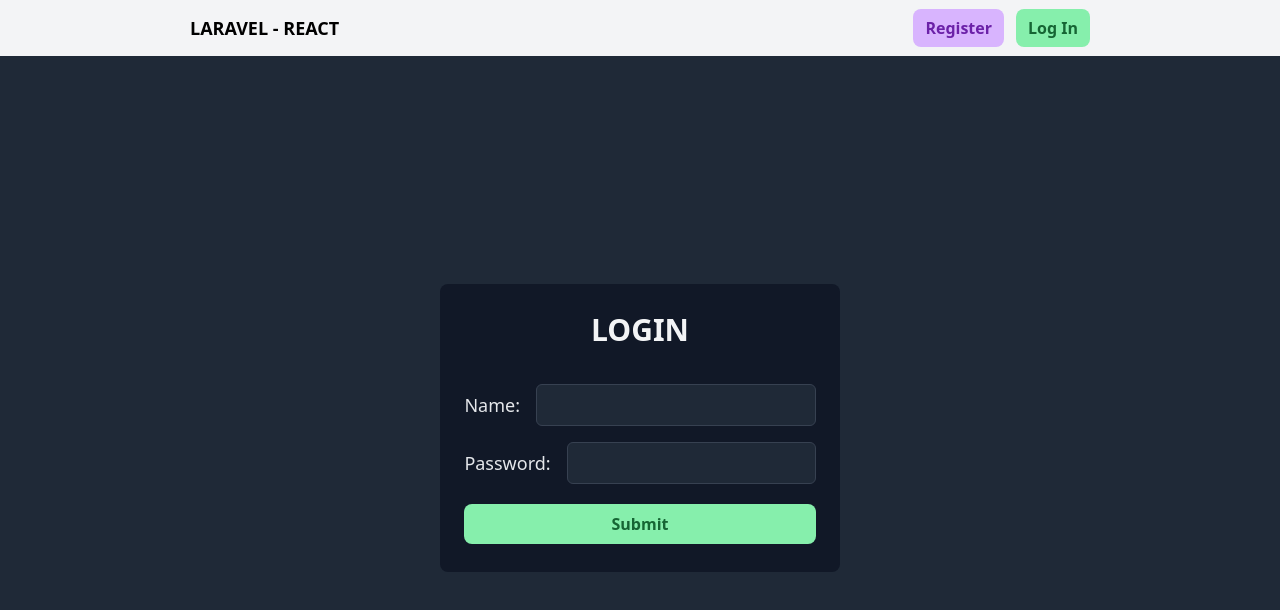
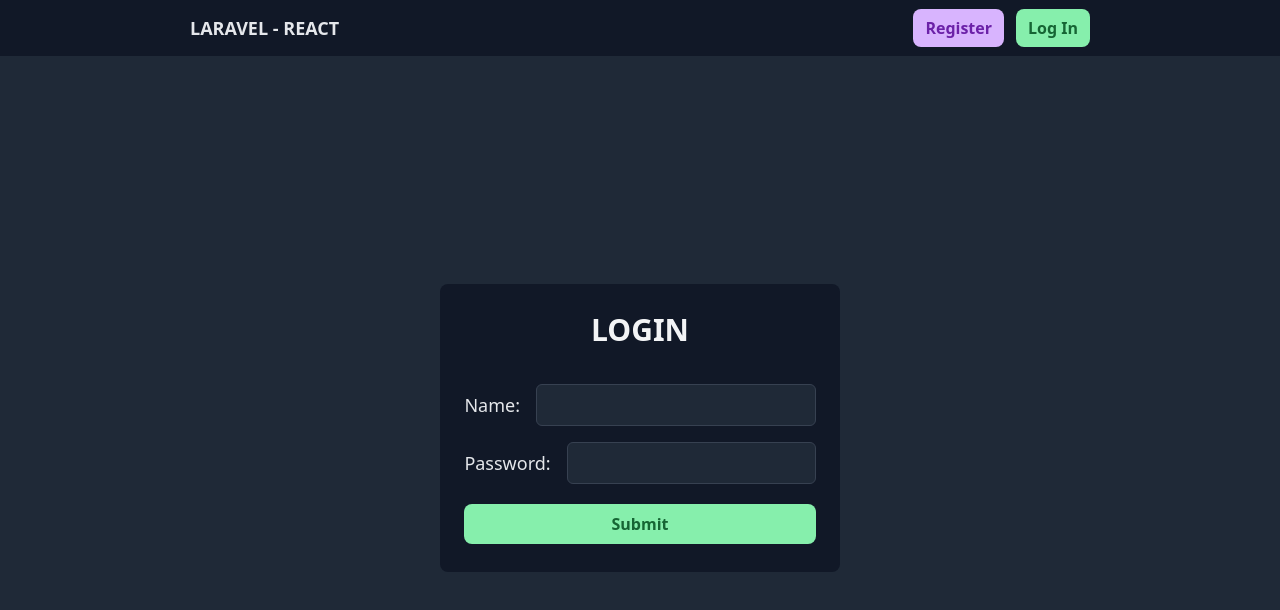
Before and after one commit to dgox16/react_laravel, a React (Vite) app in the folder frontend/: page /login in a window 1280 px wide. Shown: the top 610 px of the page. Built offline with nearby package versions, Linux system fonts and the light colour scheme; no server answers.

Commit message:
Nuevo color en la navbar

```diff
--- a/frontend/src/components/layout/Navbar.jsx
+++ b/frontend/src/components/layout/Navbar.jsx
@@ -18,10 +18,10 @@ export const Navbar = () => {
     }
 
     return (
-        <nav className="h-14 bg-gray-100 flex items-center justify-center">
+        <nav className="h-14 bg-gray-900 flex items-center justify-center">
             <div className="w-[900px]">
                 <div className="flex justify-between items-center">
-                    <div className="text-lg font-bold">
+                    <div className="text-lg text-gray-200 font-bold">
                         {user ? `Welcome, ${user.name}` : "LARAVEL - REACT"}
                     </div>
                     {user ? (
```
